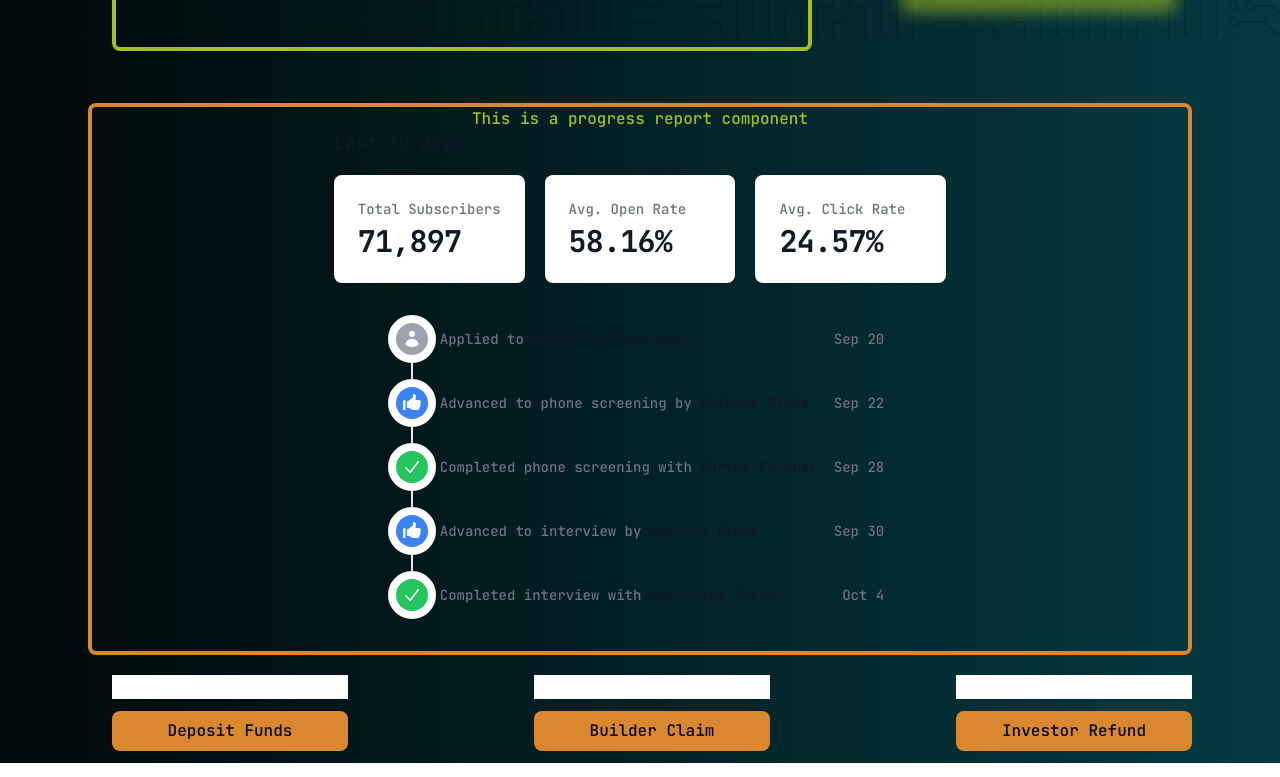
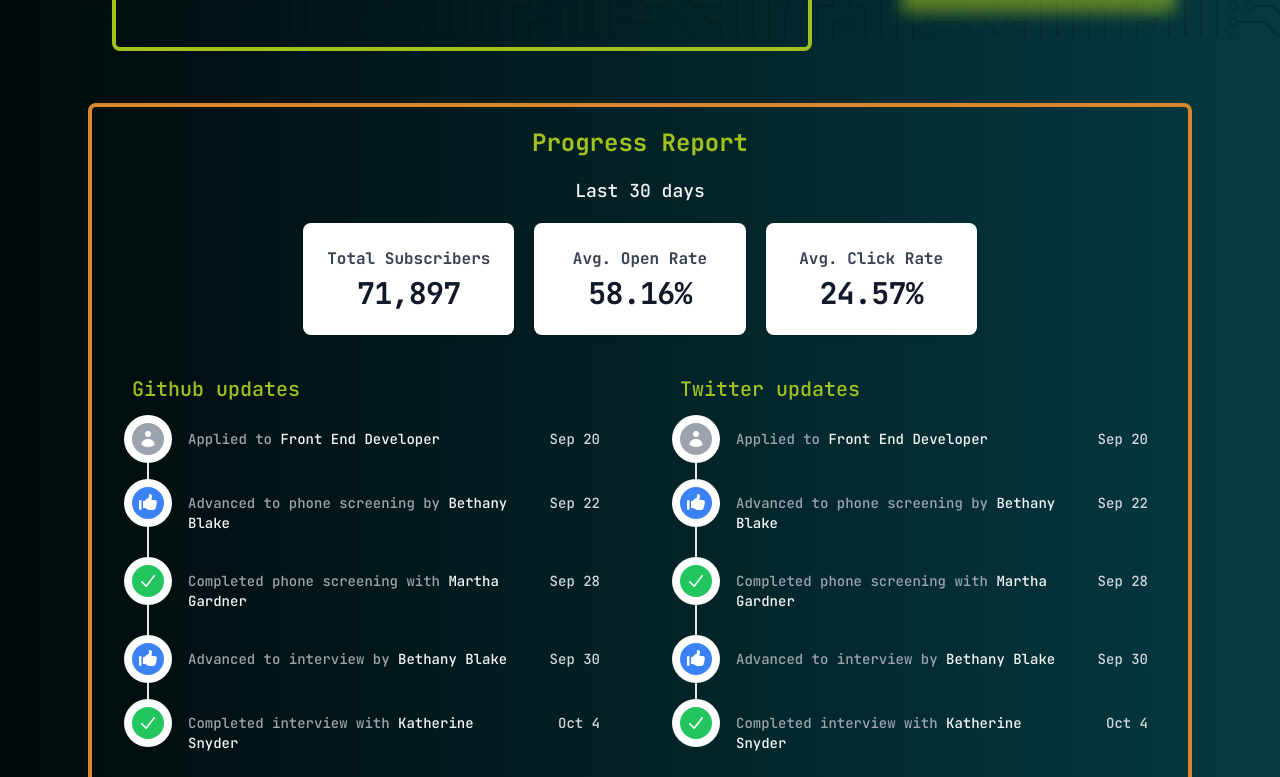
Before and after one commit to DLRFC/KickStark, a Next.js app: page /catalogue/1 in a window 1280 px wide. Shown: the part 763-1540 px from the top of the page. Built offline with nearby package versions, Linux system fonts and the light colour scheme; no server answers; the database is empty.

Commit message:
report page

```diff
--- a/components/projects/ProgressReport.tsx
+++ b/components/projects/ProgressReport.tsx
@@ -68,20 +68,21 @@ const ProgressReport: FC = () => {
     }
     return (
         <div className="w-[100%] h-auto border-4 border-brand-orange rounded-lg text-brand-green flex flex-col justify-center place-items-center">
-            <div>This is a progress report component</div>
+            <div className="my-5 text-2xl font-bold">Progress Report</div>
             <div>
-                <h3 className="text-lg font-medium leading-6 text-gray-900">Last 30 days</h3>
+                <h3 className="text-lg font-medium leading-6 text-gray-100 text-center">Last 30 days</h3>
                 <dl className="mt-5 grid grid-cols-1 gap-5 sm:grid-cols-3">
                     {stats.map((item) => (
-                    <div key={item.name} className="overflow-hidden rounded-lg bg-white px-4 py-5 shadow sm:p-6">
-                        <dt className="truncate text-sm font-medium text-gray-500">{item.name}</dt>
+                    <div key={item.name} className="overflow-hidden rounded-lg bg-white px-4 py-5 shadow sm:p-6 text-center">
+                        <dt className="truncate text-md font-bold text-gray-700">{item.name}</dt>
                         <dd className="mt-1 text-3xl font-semibold tracking-tight text-gray-900">{item.stat}</dd>
                     </div>
                     ))}
                 </dl>
             </div>
-
-            <div className="flow-root my-10">
+    <div className="flex flex-row">
+    <div className="flow-root my-10 mx-10">
+    <p className="mb-5 text-xl">Github updates</p>
       <ul role="list" className="-mb-8">
         {timeline.map((event, eventIdx) => (
           <li key={event.id}>
@@ -102,14 +103,14 @@ const ProgressReport: FC = () => {
                 </div>
                 <div className="flex min-w-0 flex-1 justify-between space-x-4 pt-1.5">
                   <div>
-                    <p className="text-sm text-gray-500">
+                    <p className="text-sm text-gray-400 mx-3">
                       {event.content}{' '}
-                      <a href={event.href} className="font-medium text-gray-900">
+                      <a href={event.href} className="font-medium text-gray-100">
                         {event.target}
                       </a>
                     </p>
                   </div>
-                  <div className="whitespace-nowrap text-right text-sm text-gray-500">
+                  <div className="whitespace-nowrap text-right text-sm text-gray-300">
                     <time dateTime={event.datetime}>{event.date}</time>
                   </div>
                 </div>
@@ -119,6 +120,49 @@ const ProgressReport: FC = () => {
         ))}
       </ul>
     </div>
+
+    <div className="flow-root my-10 mx-10">
+     <p className="mb-5 text-xl">Twitter updates</p>
+
+      <ul role="list" className="-mb-8">
+        {timeline.map((event, eventIdx) => (
+          <li key={event.id}>
+            <div className="relative pb-8">
+              {eventIdx !== timeline.length - 1 ? (
+                <span className="absolute top-4 left-4 -ml-px h-full w-0.5 bg-gray-200" aria-hidden="true" />
+              ) : null}
+              <div className="relative flex space-x-3">
+                <div>
+                  <span
+                    className={classNames(
+                      event.iconBackground,
+                      'h-8 w-8 rounded-full flex items-center justify-center ring-8 ring-white'
+                    )}
+                  >
+                    <event.icon className="h-5 w-5 text-white" aria-hidden="true" />
+                  </span>
+                </div>
+                <div className="flex min-w-0 flex-1 justify-between space-x-4 pt-1.5">
+                  <div>
+                    <p className="text-sm text-gray-400 mx-3">
+                      {event.content}{' '}
+                      <a href={event.href} className="font-medium text-gray-100">
+                        {event.target}
+                      </a>
+                    </p>
+                  </div>
+                  <div className="whitespace-nowrap text-right text-sm text-gray-300">
+                    <time dateTime={event.datetime}>{event.date}</time>
+                  </div>
+                </div>
+              </div>
+            </div>
+          </li>
+        ))}
+      </ul>
+    </div>
+
+    </div>
         </div>
     )
 }
--- a/pages/catalogue/[projectID].tsx
+++ b/pages/catalogue/[projectID].tsx
@@ -55,26 +55,31 @@ const ProjectProfile: NextPage<Props> = (props) => {
                     if not, display blank placeholder */}
           <ProgressReport />
         </div>
-        <div className="pl-6 flex justify-between w-100% mt-5">
+        <div className=" w-100% my-10 border-4 border-brand-orange p-5">
+        <div className="my-10 text-brand-green text-2xl font-bold text-white text-center">Invest</div>
+
+        <div className="pl-6 flex justify-between">
+
           <div className="flex flex-col">
-            <input></input>
+            <input className="py-2 rounded-md"></input>
             <button className="my-3 bg-brand-orange text-brand-darkest rounded-lg py-2 px-4">
               Deposit Funds
             </button>
           </div>
           <div className="flex flex-col">
-            <input></input>
+            <input className="py-2 rounded-md"></input>
             <button className="my-3 bg-brand-orange text-brand-darkest rounded-lg py-2 px-4">
               Builder Claim
             </button>
           </div>
           <div className="flex flex-col">
-            <input></input>
+            <input className="py-2 rounded-md"></input>
             <button className="my-3 bg-brand-orange text-brand-darkest rounded-lg py-2 px-4">
               Investor Refund
             </button>
           </div>
         </div>
+      </div>
       </div>
     </div>
   );
```
Also changed, not shown: 1 other file (tests, documents, lock files or other folders).
